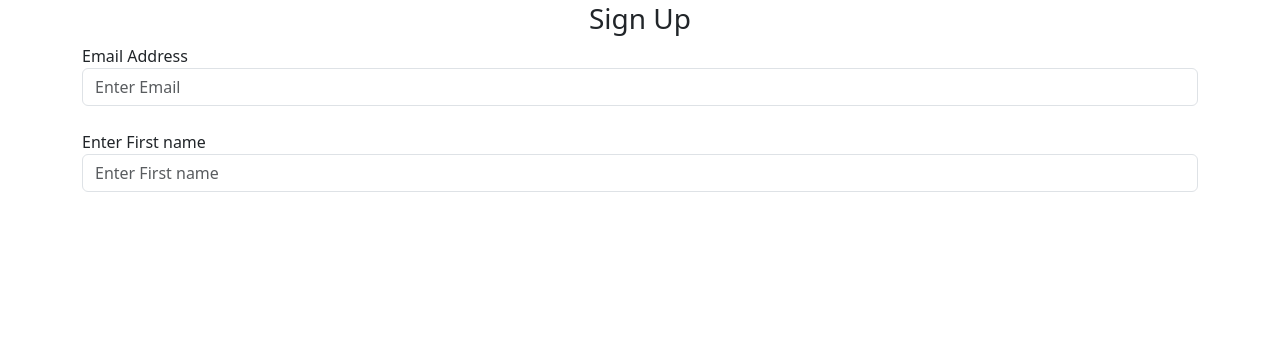
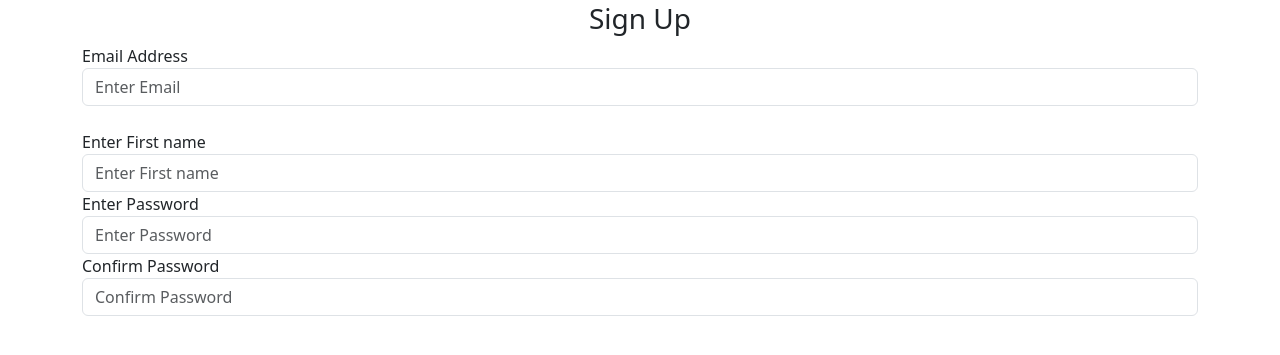
Before and after one commit to RyzenMu/Python_Fla, a Flask app: page /sign-up in a window 1280 px wide. Shown: the part 134-489 px from the top of the page. Run offline with Flask 3, Linux system fonts and the light colour scheme.

Commit message:
form ongoing...

```diff
--- a/flask_web_application/website/templates/sign_up.html
+++ b/flask_web_application/website/templates/sign_up.html
@@ -24,6 +24,18 @@
         </label>
         <input type="text" name="firstname" id="firstname" placeholder="Enter First name" class="form-control">
     </div>
+    <div class="form-group">
+        <label for="password1">
+            Enter Password
+        </label>
+        <input type="password" name="password1" id="password1" placeholder="Enter Password" class="form-control">
+    </div>
+    <div class="form-group">
+        <label for="password2">
+            Confirm Password
+        </label>
+        <input type="password" name="password2" id="password2" placeholder="Confirm Password" class="form-control">
+    </div>
 </form>
 
 {% endblock %}
```
